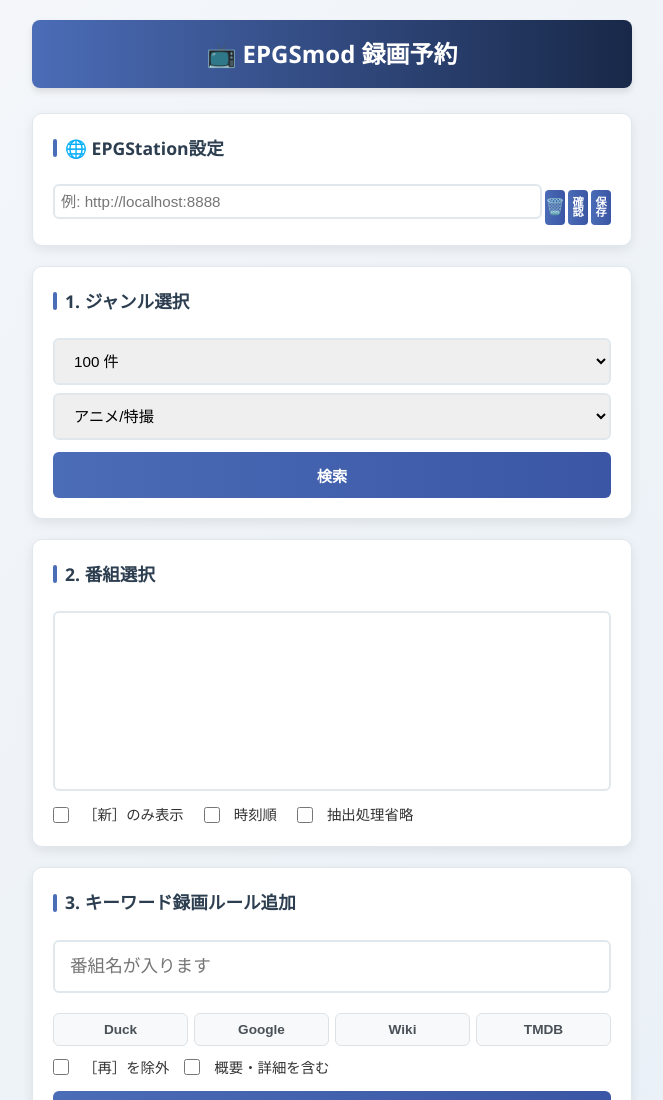
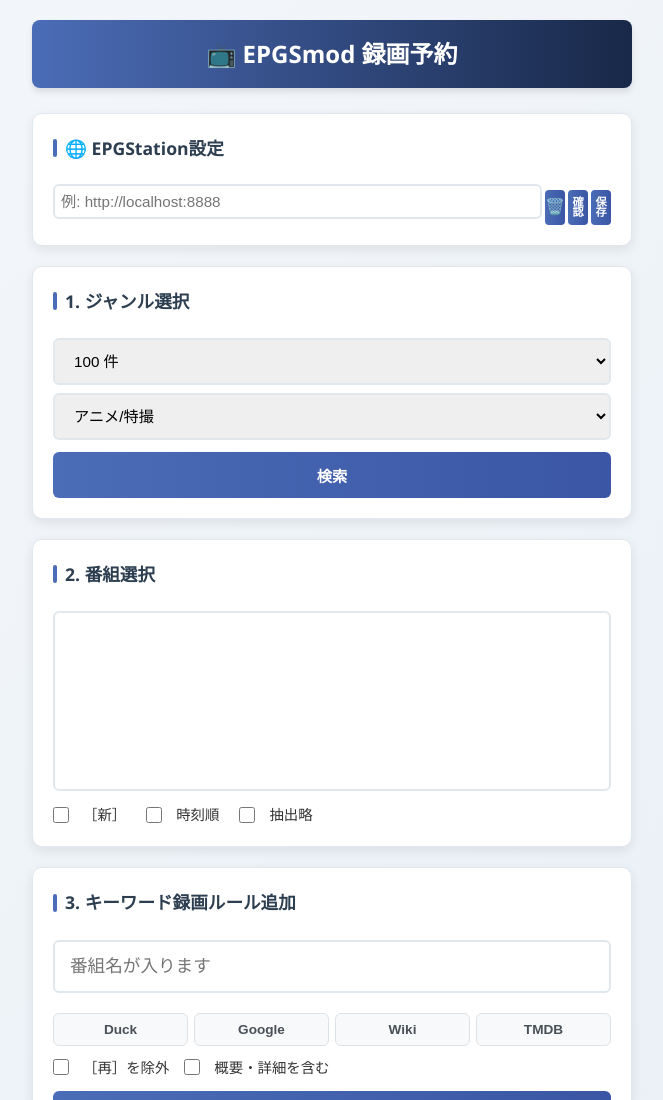
Before and after one commit to takyaO/epgsmod, a website: page public/index.html in a window 1280 px wide. Shown: the top 1100 px of the page, without its empty margins (308-971 px from the left). Drawn offline with Linux system fonts and the light colour scheme.

Commit message:
shorten labels

```diff
--- a/public/index.html
+++ b/public/index.html
@@ -399,7 +399,7 @@
     <div style="margin-top:10px; display:flex; gap: 20px;">
         <label style="display:flex; align-items:center; gap:6px; font-size:0.9rem; white-space: nowrap;">
           <input type="checkbox" id="filterNewCheck" onchange="filterNewOnly()">
-            ［新］のみ表示
+            ［新］
         </label>
 
         <label style="display:flex; align-items:center; gap:6px; font-size:0.9rem; white-space: nowrap;">
@@ -409,7 +409,7 @@
 
         <label style="display:flex; align-items:center; gap:6px; font-size:0.9rem; white-space: nowrap;">
             <input type="checkbox" id="noExtractCheck">
-            抽出処理省略
+            抽出略
         </label>
     </div>
 </div>
```
